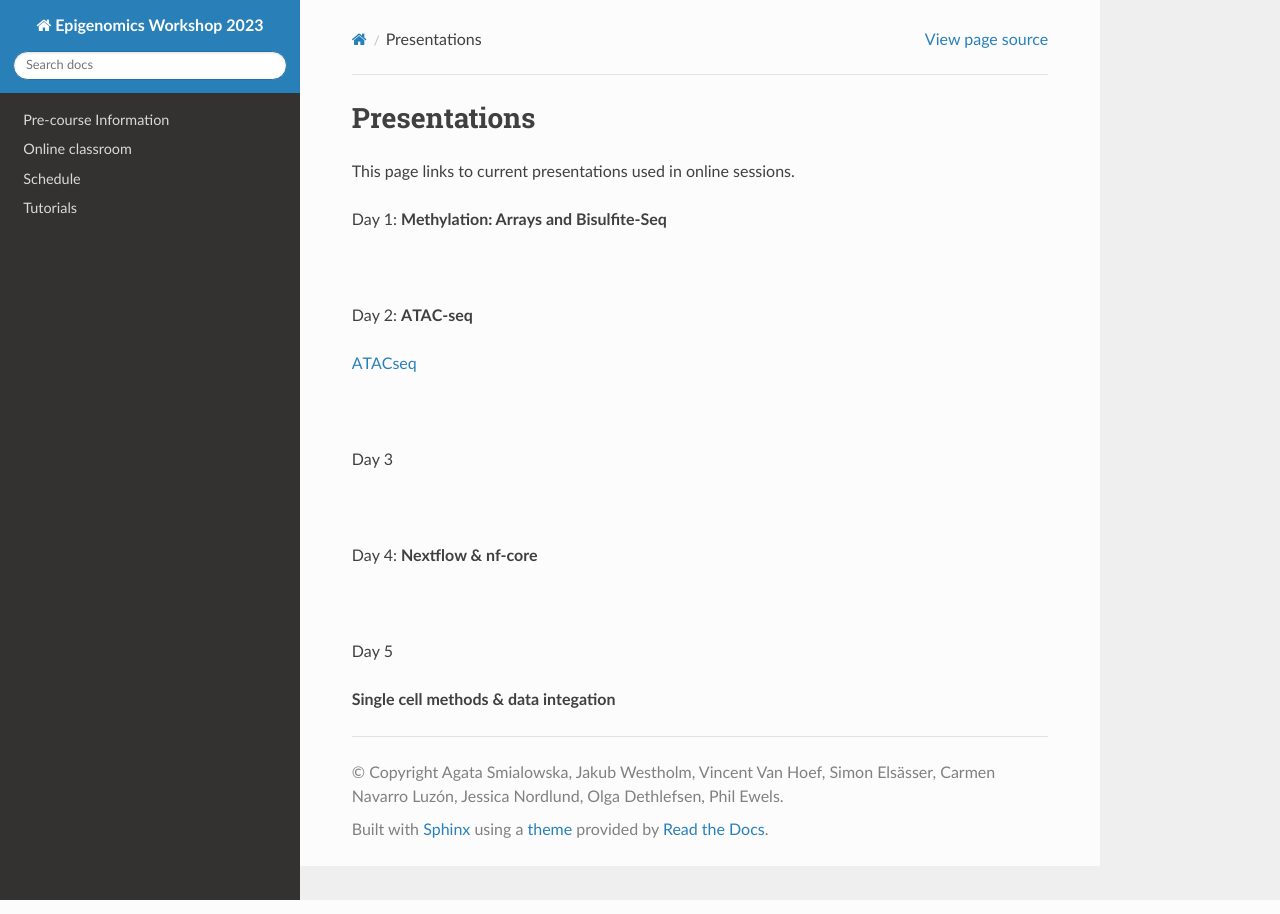
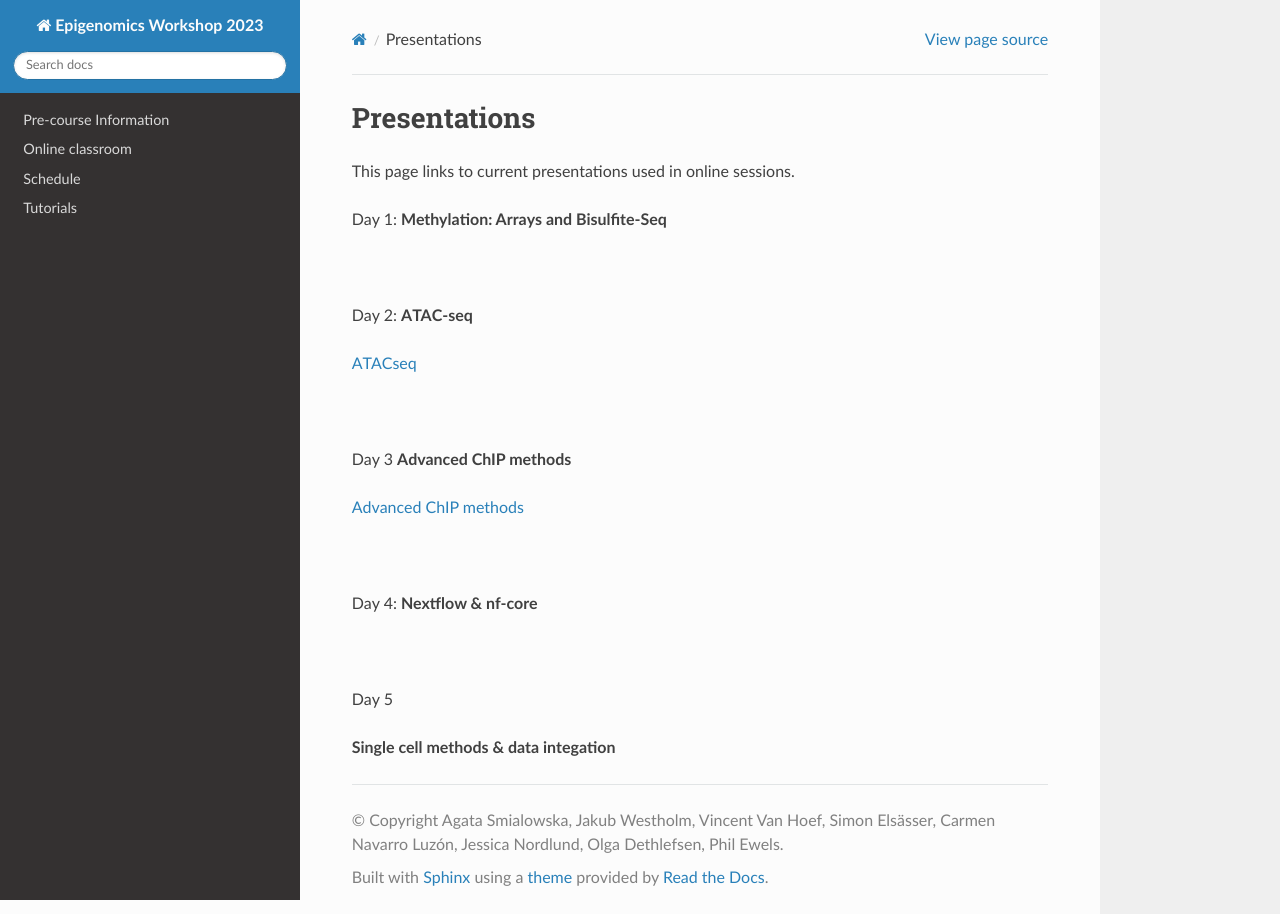
Before and after one commit to NBISweden/workshop-epigenomics-RTDs, a Sphinx documentation site: the page built from docs/content/presentations.rst, in a window 1280 px wide. Built offline with Sphinx 7.4.7 and the Read the Docs theme 2.0.0, drawn with Linux system fonts in a browser that asks for light colours.

Commit message:
add ChIPseq slides

```diff
--- a/docs/content/presentations.rst
+++ b/docs/content/presentations.rst
@@ -37,7 +37,10 @@ Day 2: **ATAC-seq**
 
 :raw-html:`<br />`
 
-Day 3
+Day 3 **Advanced ChIP methods**
+
+
+`Advanced ChIP methods <../_static/NBIS_Course_2023_Day3_ChIP-seqLecture.pdf>`_
 
 
 
```
Also changed, not shown: 1 other file.
